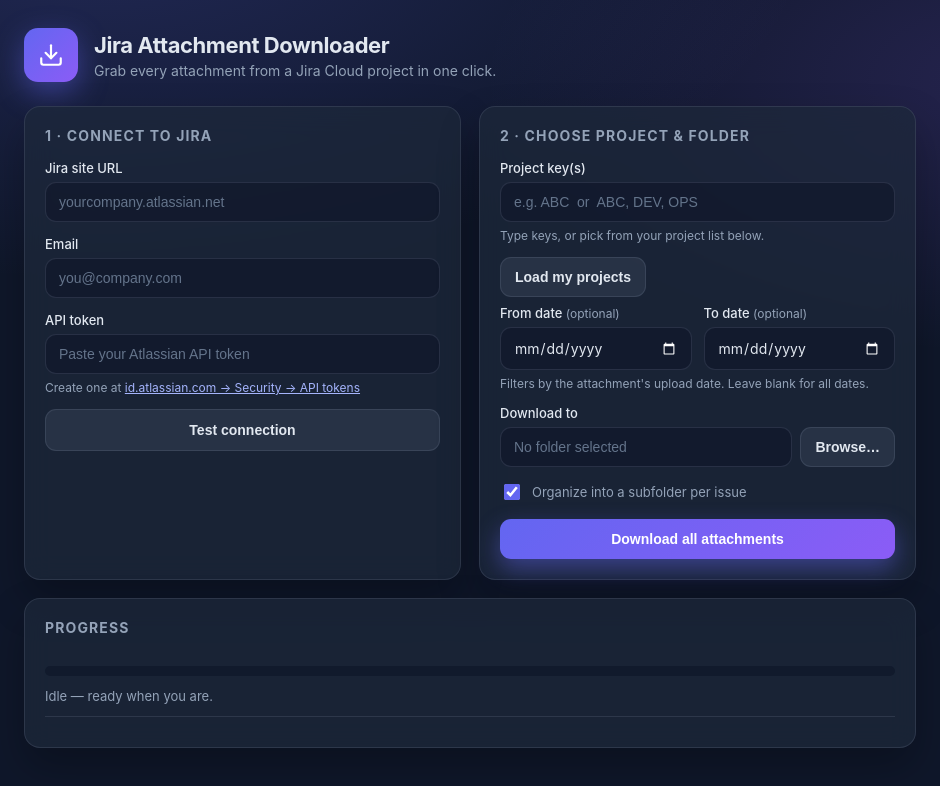
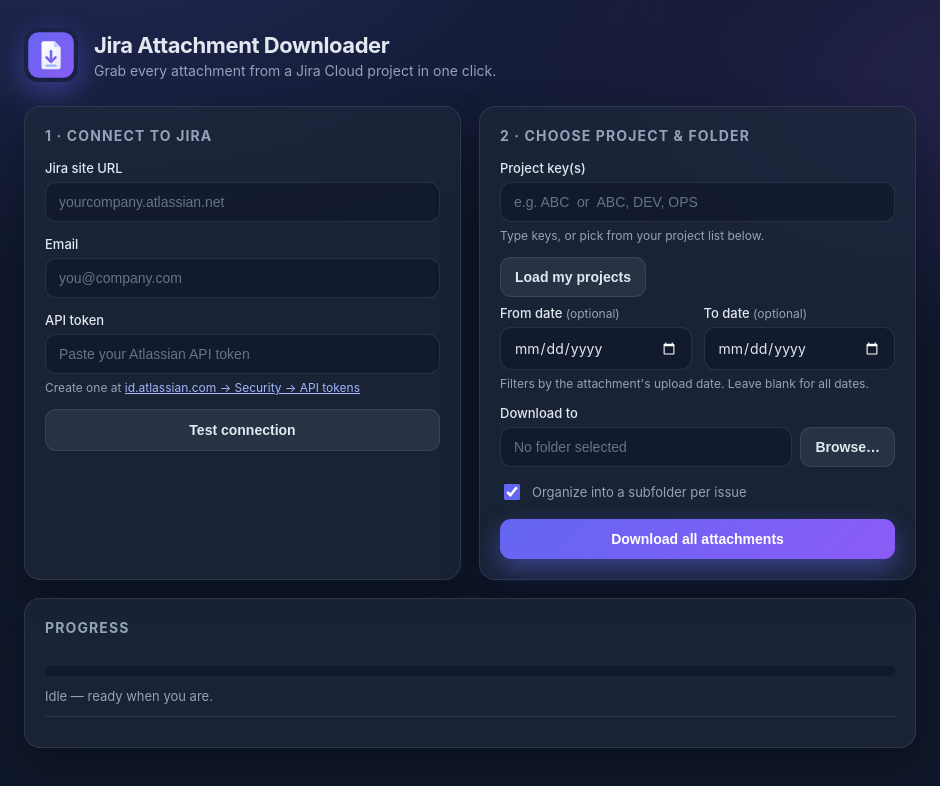
Before and after one commit to fredeerock/jira-attachment-downloader, an Electron app: page renderer/index.html in a window 940 px wide. Drawn offline with Linux system fonts and the light colour scheme.

Commit message:
Add app logo and icons (v1.3.0)

```diff
--- a/package.json
+++ b/package.json
@@ -1,7 +1,7 @@
 {
   "name": "jira-attachment-downloader",
   "productName": "Jira Attachment Downloader",
-  "version": "1.2.0",
+  "version": "1.3.0",
   "description": "Download all attachments for a given Jira Cloud project.",
   "main": "src/main.js",
   "author": "You",
@@ -30,12 +30,14 @@
     "mac": {
       "category": "public.app-category.productivity",
       "identity": null,
+      "icon": "assets/icon.icns",
       "target": [
         "dmg",
         "zip"
       ]
     },
     "win": {
+      "icon": "assets/icon.png",
       "target": [
         "nsis"
       ]
--- a/renderer/index.html
+++ b/renderer/index.html
@@ -11,13 +11,30 @@
 <body>
   <div class="app">
     <header class="hero">
-      <div class="hero-icon">
-        <svg viewBox="0 0 24 24" width="26" height="26" fill="none" stroke="currentColor" stroke-width="2" stroke-linecap="round" stroke-linejoin="round">
-          <path d="M21 15v4a2 2 0 0 1-2 2H5a2 2 0 0 1-2-2v-4"></path>
-          <polyline points="7 10 12 15 17 10"></polyline>
-          <line x1="12" y1="15" x2="12" y2="3"></line>
-        </svg>
-      </div>
+      <svg class="hero-icon" viewBox="0 0 1024 1024" width="54" height="54" xmlns="http://www.w3.org/2000/svg" aria-label="App logo">
+        <defs>
+          <linearGradient id="hbg" x1="0" y1="0" x2="1024" y2="1024" gradientUnits="userSpaceOnUse">
+            <stop offset="0" stop-color="#6366f1"/>
+            <stop offset="1" stop-color="#8b5cf6"/>
+          </linearGradient>
+          <linearGradient id="hpaper" x1="360" y1="240" x2="700" y2="740" gradientUnits="userSpaceOnUse">
+            <stop offset="0" stop-color="#ffffff"/>
+            <stop offset="1" stop-color="#e6e8fb"/>
+          </linearGradient>
+          <linearGradient id="harrow" x1="512" y1="440" x2="512" y2="680" gradientUnits="userSpaceOnUse">
+            <stop offset="0" stop-color="#6366f1"/>
+            <stop offset="1" stop-color="#8b5cf6"/>
+          </linearGradient>
+        </defs>
+        <rect x="80" y="80" width="864" height="864" rx="200" fill="url(#hbg)"/>
+        <path d="M372 250 h196 a24 24 0 0 1 17 7 l104 104 a24 24 0 0 1 7 17 v366 a40 40 0 0 1 -40 40 H372 a40 40 0 0 1 -40 -40 V290 a40 40 0 0 1 40 -40 Z" fill="url(#hpaper)"/>
+        <path d="M566 253 v91 a20 20 0 0 0 20 20 h91 Z" fill="#c7d2fe"/>
+        <g stroke="url(#harrow)" stroke-width="48" stroke-linecap="round" stroke-linejoin="round" fill="none">
+          <line x1="512" y1="440" x2="512" y2="642"/>
+          <polyline points="426,558 512,644 598,558"/>
+        </g>
+        <line x1="424" y1="712" x2="600" y2="712" stroke="#a5b4fc" stroke-width="42" stroke-linecap="round"/>
+      </svg>
       <div>
         <h1>Jira Attachment Downloader</h1>
         <p>Grab every attachment from a Jira Cloud project in one click.</p>
--- a/renderer/styles.css
+++ b/renderer/styles.css
@@ -48,11 +48,7 @@ body { overflow-y: auto; }
   width: 54px;
   height: 54px;
   flex: none;
-  display: grid;
-  place-items: center;
   border-radius: 14px;
-  color: #fff;
-  background: linear-gradient(135deg, var(--accent), var(--accent-2));
   box-shadow: 0 10px 30px var(--accent-glow);
 }
 .hero h1 {
--- a/src/main.js
+++ b/src/main.js
@@ -13,6 +13,7 @@ function createWindow() {
     minWidth: 720,
     minHeight: 600,
     title: 'Jira Attachment Downloader',
+    icon: path.join(__dirname, '..', 'assets', 'icon.png'),
     backgroundColor: '#0f172a',
     webPreferences: {
       preload: path.join(__dirname, 'preload.js'),
```
Also changed, not shown: assets/icon.png (added), assets/logo.svg (added), 1 other file.
